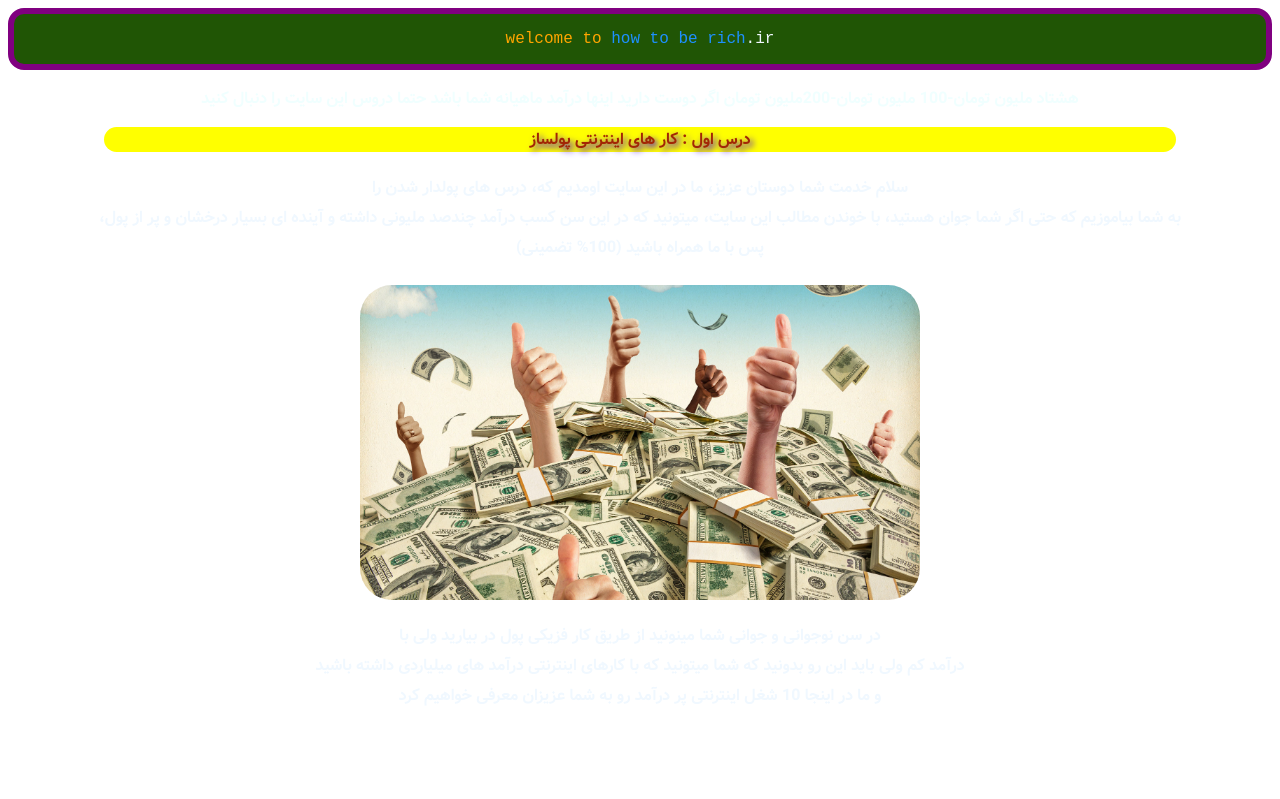
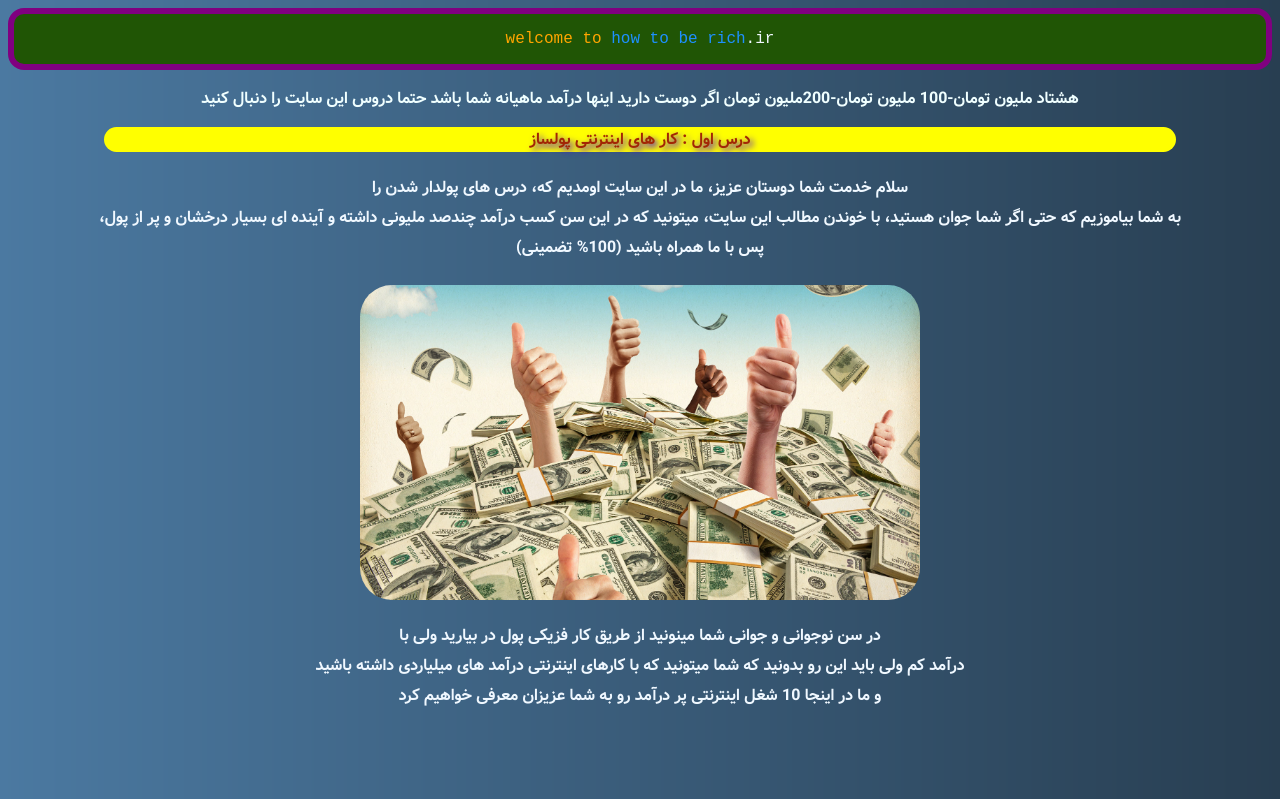
Before and after one commit to Sinahabibi1552/Sinahabibi1552.github.io, a plain HTML site: page index.html in a window 1280 px wide. Shown: the top 799 px of the page. Drawn offline with Linux system fonts and the light colour scheme.

Commit message:
Update style.css

```diff
--- a/style.css
+++ b/style.css
@@ -20,7 +20,7 @@ h1{
     text-align: center;
 }
 body{
-    background-image: url(Dark Skies.png);
+    background-image: url(dark.png.png);
     background-size: 100%;
 }
 #tr{
```
